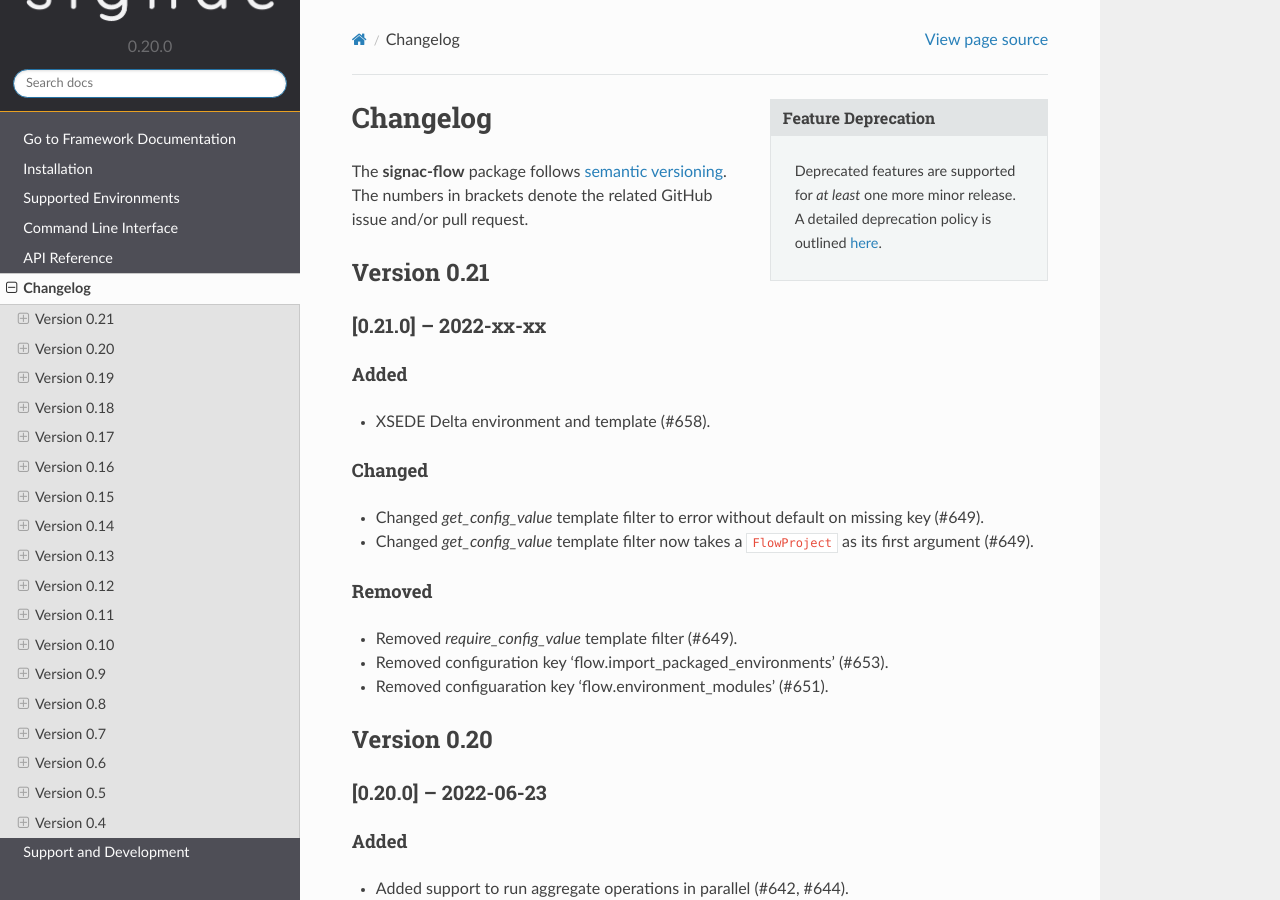
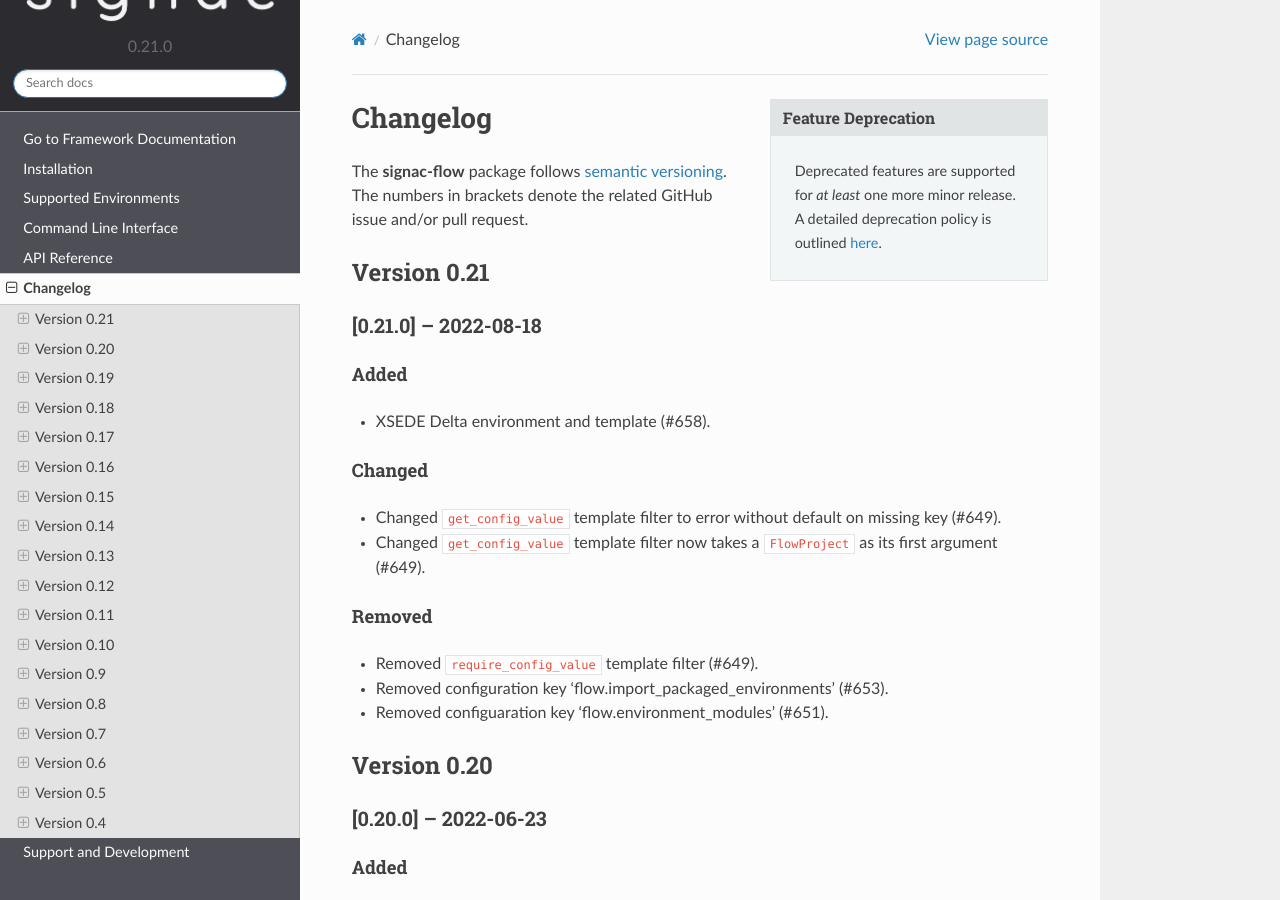
Before and after one commit to glotzerlab/signac-flow, a Sphinx documentation site: the page built from doc/changes.rst, in a window 1280 px wide and 900 px high. Built offline with Sphinx 7.4.7 and the Read the Docs theme 2.0.0, drawn with Linux system fonts in a browser that asks for light colours.

Commit message:
Release/0.21.0 (#663)
* doc: Add new version's date

* doc: Fix changelog RST formatting

* doc: Make sphinx doc language explicit

* Bump up to version 0.21.0.

```diff
--- a/changelog.txt
+++ b/changelog.txt
@@ -8,7 +8,7 @@
 Version 0.21
 ============
 
-[0.21.0] -- 2022-xx-xx
+[0.21.0] -- 2022-08-18
 ----------------------
 
 Added
@@ -19,13 +19,13 @@
 Changed
 +++++++
 
-- Changed `get_config_value` template filter to error without default on missing key (#649).
-- Changed `get_config_value` template filter now takes a ``FlowProject`` as its first argument (#649).
+- Changed ``get_config_value`` template filter to error without default on missing key (#649).
+- Changed ``get_config_value`` template filter now takes a ``FlowProject`` as its first argument (#649).
 
 Removed
 +++++++
 
-- Removed `require_config_value` template filter (#649).
+- Removed ``require_config_value`` template filter (#649).
 - Removed configuration key 'flow.import_packaged_environments' (#653).
 - Removed configuaration key 'flow.environment_modules' (#651).
 
--- a/doc/conf.py
+++ b/doc/conf.py
@@ -78,16 +78,16 @@
 # built documents.
 #
 # The short X.Y version.
-version = "0.20.0"
+version = "0.21.0"
 # The full version, including alpha/beta/rc tags.
-release = "0.20.0"
+release = "0.21.0"
 
 # The language for content autogenerated by Sphinx. Refer to documentation
 # for a list of supported languages.
 #
 # This is also used if you do content translation via gettext catalogs.
 # Usually you set "language" from the command line for these cases.
-language = None
+language = "en"
 
 # There are two options for replacing |today|: either, you set today to some
 # non-false value, then it is used:
--- a/flow/version.py
+++ b/flow/version.py
@@ -3,6 +3,6 @@
 # This software is licensed under the BSD 3-Clause License.
 """Define the signac-flow version."""
 
-__version__ = "0.20.0"
+__version__ = "0.21.0"
 
 __all__ = ["__version__"]
--- a/setup.cfg
+++ b/setup.cfg
@@ -1,5 +1,5 @@
 [bumpversion]
-current_version = 0.20.0
+current_version = 0.21.0
 commit = True
 tag = False
 message = Bump up to version {new_version}.
--- a/setup.py
+++ b/setup.py
@@ -32,7 +32,7 @@
 
 setup(
     name="signac-flow",
-    version="0.20.0",
+    version="0.21.0",
     packages=find_packages(),
     include_package_data=True,
     zip_safe=True,
```
Also changed, not shown: .zenodo.json, 1 other file.
